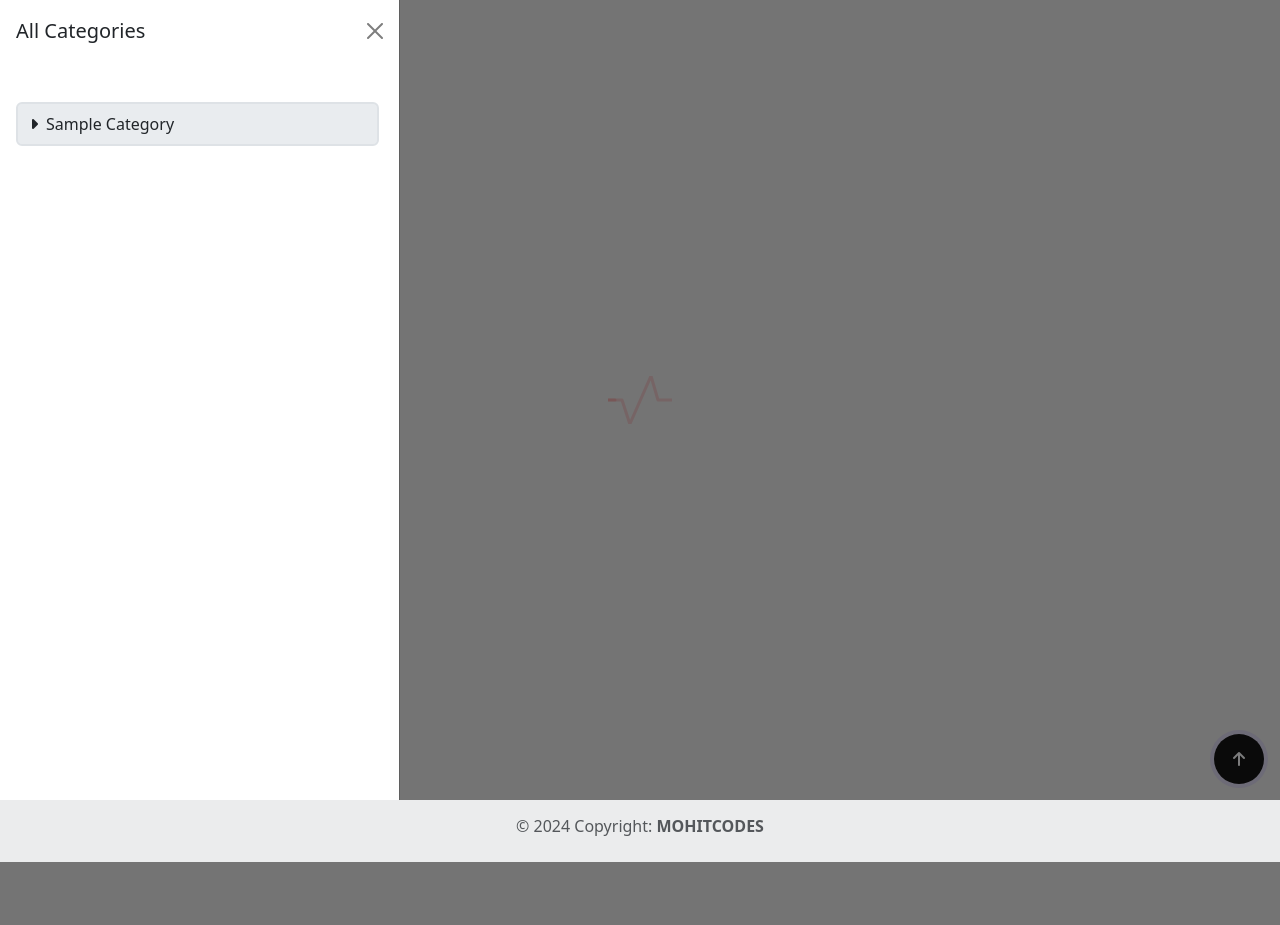
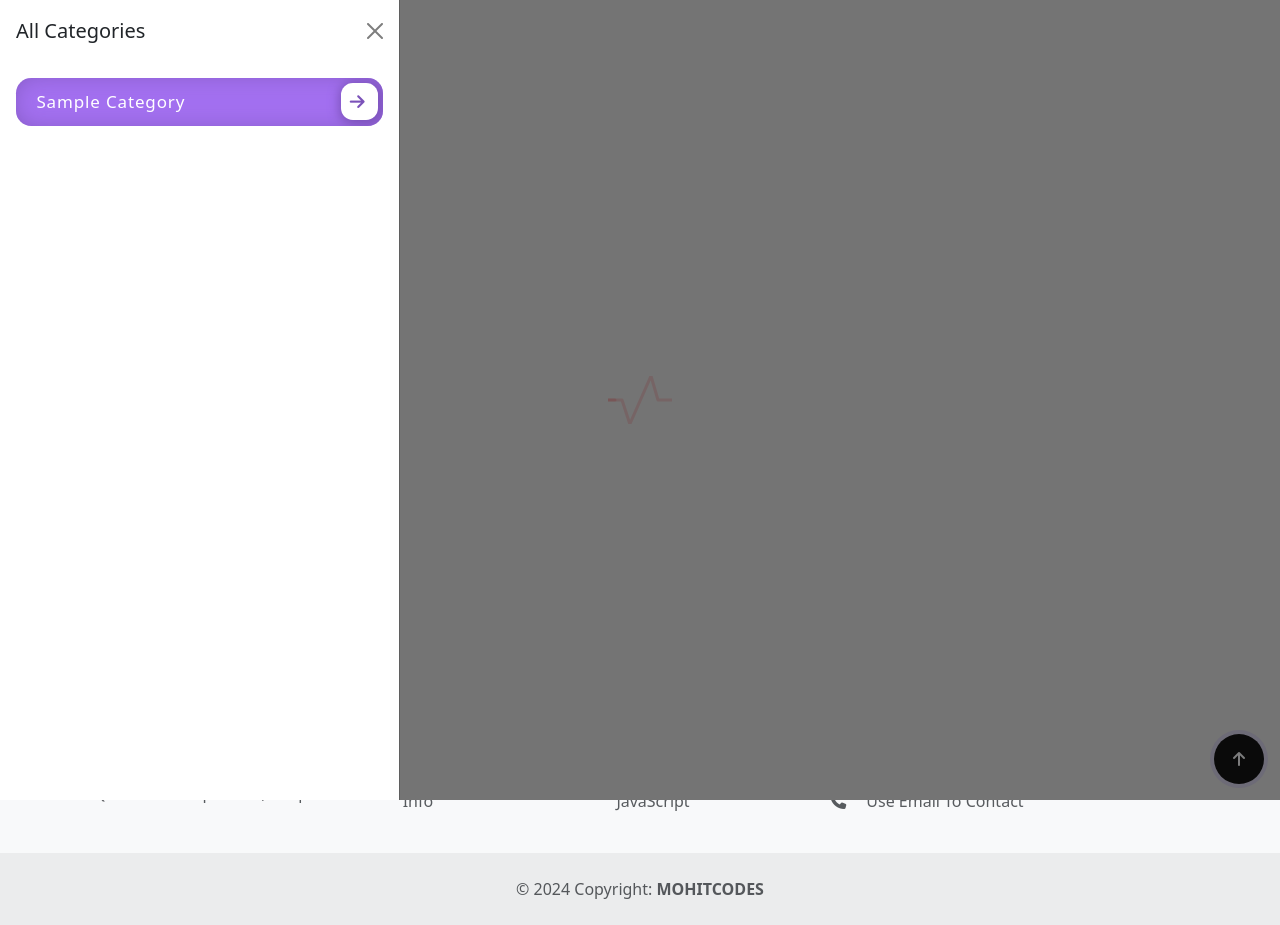
Before and after one commit to mohitprajapat2001/QuickCart, a Django app: template templates/html/home.html in a window 1280 px wide, after a click on "All". Before the commit the page ends 862 px from the top, so only its background shows below. Run offline with Django 5.2, Linux system fonts and the light colour scheme; the template is opened without the code that fills it: most values are stand-ins (such as "Sample title", 1, 10 or a date in 2020); grey boxes marked "Sample" are stand-in pictures.

Commit message:
[Updated] Button CSS of Catrgories Side Bar

```diff
--- a/templates/html/quickhtml/offer.html
+++ b/templates/html/quickhtml/offer.html
@@ -12,7 +12,7 @@
                 </div>
                 <div class="text">
                     <a target="_blank" href="#">
-                        <button class="offer-btn border border-1 btn-primary">
+                        <button class="px-3 offer-btn border border-1 btn-primary">
                             <span class="text-capitalize">{{offer.category}}</span>
                             <i class="fa-brands fa-opencart"></i>
                         </button>
--- a/templates/html/stock/category-sidebar.html
+++ b/templates/html/stock/category-sidebar.html
@@ -2,12 +2,13 @@
 <ul class="navbar-nav ms-auto d-grid gap-2">
 
     {% for category in categories %}
-    <li class="nav-item my-2"></li>
-    <a href="/category/{{category.title}}"
-        class="nav-links me-1 border border-2 rounded py-2 px-2 nav-link d-flex align-items-center bg-body-secondary">
-        <i class="fas fa-caret-right m-1 me-md-2"></i>
-        <p class="d-none d-md-block mb-0 text-capitalize">{{category.title}}</p>
-    </a>
+    <li>
+        <a type="button" class="cssbuttons-io-button text-decoration-none text-capitalize" href="/category/{{category.title}}">
+            {{category.title}}
+            <div class="icon">
+                <i class="fas fa-arrow-right"></i>
+            </div>
+        </a>
     </li>
     {% endfor %}
 
--- a/templates/html/stock/footer.html
+++ b/templates/html/stock/footer.html
@@ -1,5 +1,60 @@
 {% load static %}
 {% block footer %}
+<!-- Why to Choose QuickCart -->
+
+<section>
+    <div class="container-fluid">
+        <div class="px-4 pt-3 border">
+            <div class="row pt-1">
+                <div class="col-lg-3 col-md-6 mb-3 d-flex">
+                    <div class="d-flex align-items-center">
+                        <div class="p-2 rounded-4 me-3">
+                            <i class="fa-regular fa-thumbs-up"></i>
+                        </div>
+                        <span class="info">
+                            <h6 class="title">Reasonable prices</h6>
+                            <p class="mb-0">Have you ever finally just</p>
+                        </span>
+                    </div>
+                </div>
+                <div class="col-lg-3 col-md-6 mb-3 d-flex">
+                    <div class="d-flex align-items-center">
+                        <div class="p-2 rounded-4 me-3">
+                            <i class="fa-solid fa-plane-up"></i>
+                        </div>
+                        <span class="info">
+                            <h6 class="title">Worldwide shipping</h6>
+                            <p class="mb-0">Have you ever finally just</p>
+                        </span>
+                    </div>
+                </div>
+                <div class="col-lg-3 col-md-6 mb-3 d-flex">
+                    <div class="d-flex align-items-center">
+                        <div class="p-2 rounded-4 me-3">
+                            <i class="fas fa-star"></i>
+                        </div>
+                        <span class="info">
+                            <h6 class="title">Best ratings</h6>
+                            <p class="mb-0">Have you ever finally just</p>
+                        </span>
+                    </div>
+                </div>
+                <div class="col-lg-3 col-md-6 mb-3 d-flex">
+                    <div class="d-flex align-items-center">
+                        <div class="p-2 rounded-4 me-3">
+                            <i class="fa-solid fa-phone"></i>
+                        </div>
+                        <span class="info">
+                            <h6 class="title">Help center</h6>
+                            <p class="mb-0">Have you ever finally just</p>
+                        </span>
+                    </div>
+                </div>
+            </div>
+        </div>
+    </div>
+</section>
+<!-- End -->
 <!-- Footer -->
 <footer class="text-center text-lg-start bg-body-tertiary text-muted">
     <!-- Section: Social media -->
@@ -118,7 +173,8 @@
     <!-- Copyright -->
     <div class="text-center p-4" style="background-color: rgba(0, 0, 0, 0.05);">
         © 2024 Copyright:
-        <a class="text-reset text-uppercase text-decoration-none fw-bold" href="https://youtube.com/@itsmohitcodes">MohitCodes</a>
+        <a class="text-reset text-uppercase text-decoration-none fw-bold"
+            href="https://youtube.com/@itsmohitcodes">MohitCodes</a>
     </div>
     <!-- Copyright -->
 </footer>
--- a/templates/static/css/base.css
+++ b/templates/static/css/base.css
@@ -1,11 +1,69 @@
+html {
+    scroll-behavior: smooth;
+}
+
+/* Nav Links */
+.cssbuttons-io-button {
+    background: #a370f0;
+    color: white;
+    font-family: inherit;
+    padding: 0.35em;
+    padding-left: 1.2em;
+    font-size: 17px;
+    font-weight: 500;
+    border-radius: 0.9em;
+    border: none;
+    letter-spacing: 0.05em;
+    display: flex;
+    align-items: center;
+    box-shadow: inset 0 0 1.6em -0.6em #714da6;
+    overflow: hidden;
+    position: relative;
+    height: 2.8em;
+    padding-right: 3.3em;
+    cursor: pointer;
+}
+
+.cssbuttons-io-button .icon {
+    background: white;
+    margin-left: 1em;
+    position: absolute;
+    display: flex;
+    align-items: center;
+    justify-content: center;
+    height: 2.2em;
+    width: 2.2em;
+    border-radius: 0.7em;
+    box-shadow: 0.1em 0.1em 0.6em 0.2em #7b52b9;
+    right: 0.3em;
+    transition: all 0.3s;
+}
+
+.cssbuttons-io-button:hover .icon {
+    width: calc(100% - 0.6em);
+}
+
+.cssbuttons-io-button .icon i {
+    width: 1.1em;
+    transition: transform 0.3s;
+    color: #7b52b9;
+}
+
+.cssbuttons-io-button:hover .icon i {
+    transform: translateX(0.1em);
+}
+
+.cssbuttons-io-button:active .icon {
+    transform: scale(0.95);
+}
+
+
+
+
 /* Nav Links */
 .nav-links:hover {
     transition: all 0.5s !important;
     box-shadow: 0 12px 16px 0 rgba(0, 0, 0, 0.24), 0 17px 50px 0 rgba(0, 0, 0, 0.19) !important;
-}
-
-html {
-    scroll-behavior: smooth;
 }
 
 /* Back to Top */
--- a/templates/static/css/home.css
+++ b/templates/static/css/home.css
@@ -8,7 +8,6 @@
 /* Styling Buttons */
 button.offer-btn {
   height: 3em;
-  width: 130px;
   background-color: #eeeeee4b;
   border-radius: 10px;
   letter-spacing: 1px;
```
